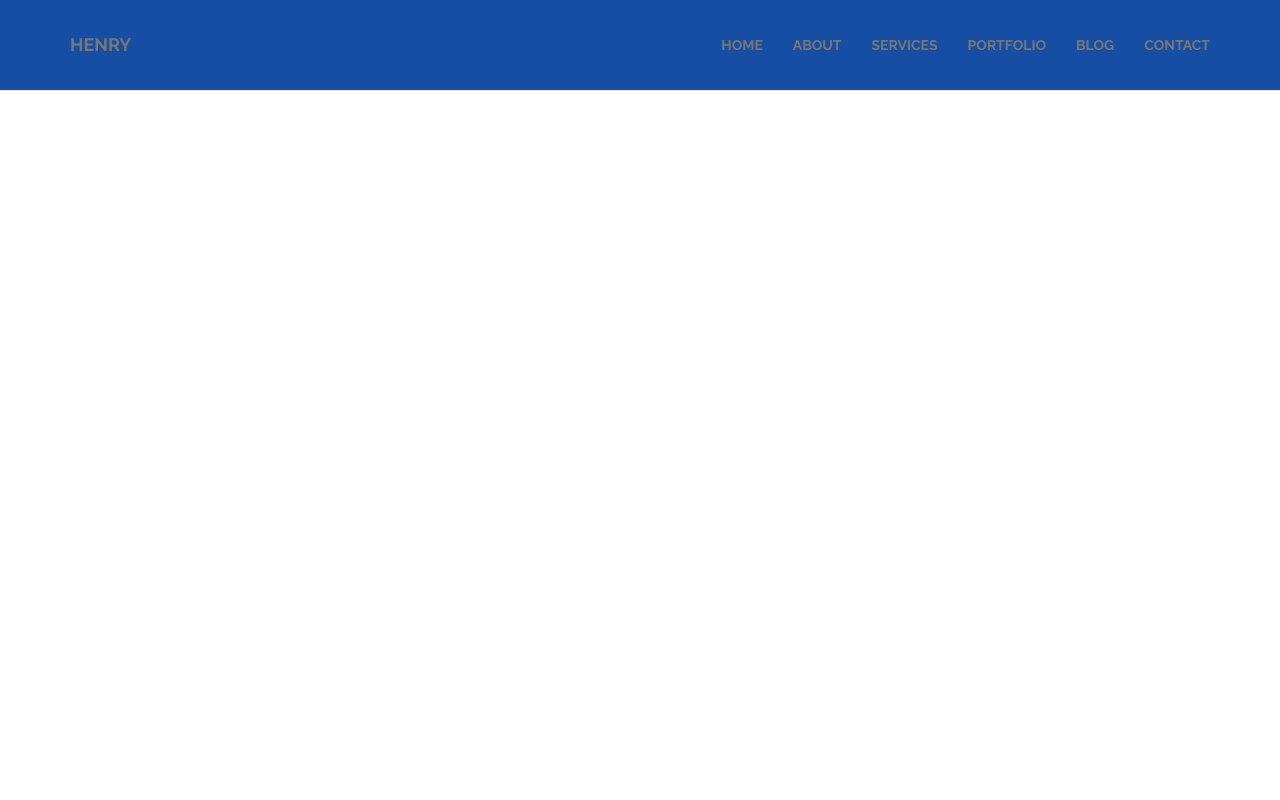
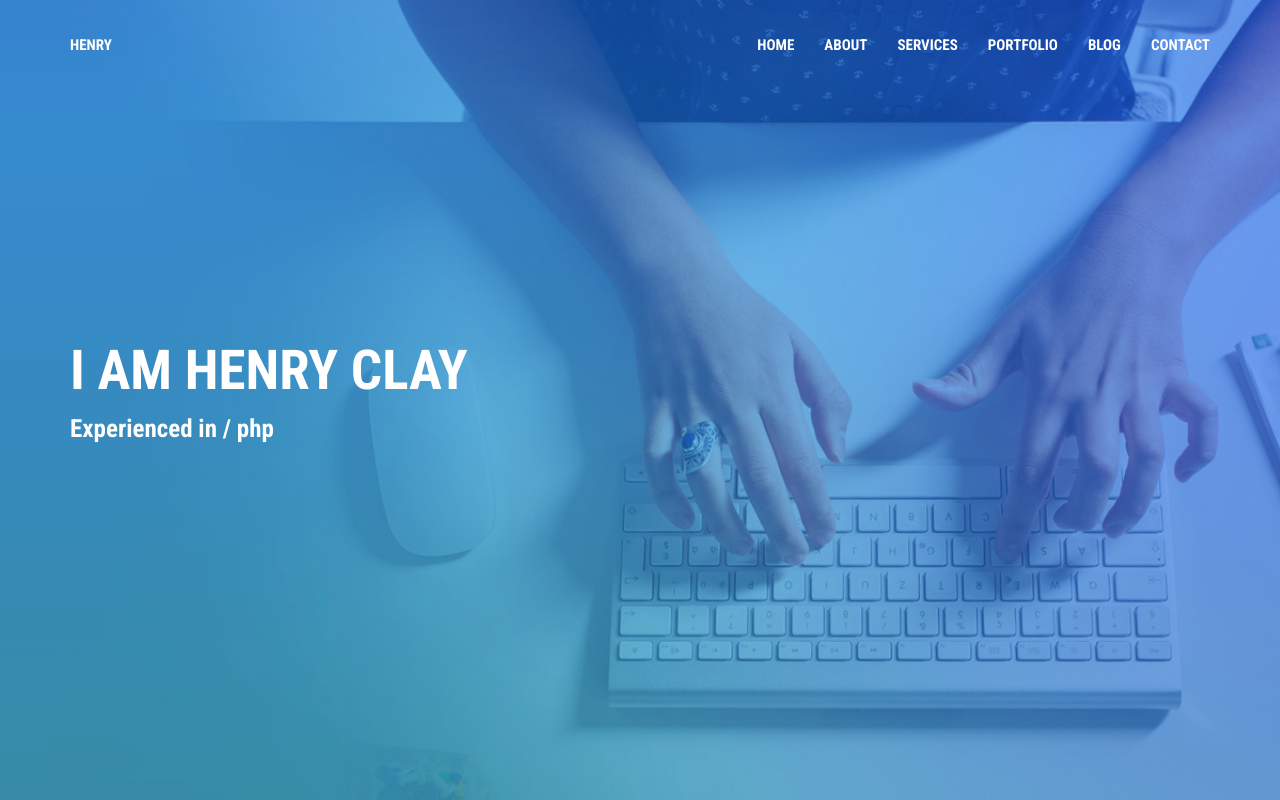
Before and after one commit to luuszy/css1, a website: page app/index.html in a window 1280 px wide. Drawn offline with nearby package versions, Linux system fonts and the light colour scheme.

Commit message:
add background image and main title

```diff
--- a/app/css/style.less
+++ b/app/css/style.less
@@ -1,27 +1,72 @@
 @padding: 20px;
 @color1: #164EA3;
 @color2: #FFFFFF;
+@background-color: transparent;
+@font-weight: 100;
+@font-size: 10px;
+/*---====================================================================
+1 - Google Font
+======================================================================---*/
+@import url('https://fonts.googleapis.com/css?family=Raleway:300,400,600,700|Roboto+Condensed:300,400,700');
+
+@import url('https://fonts.googleapis.com/css?family=Ubuntu');
+/*---====================================================================
+2 - Main styles
+======================================================================---*/
+body {
+  width: 100%;
+  height: 100%;
+}
+html {
+  width: 100%;
+  height: 100%;
+}
+h1, h2, h3, h4, h5, h6 {
+  font-family: "Roboto Condensed", sans-serif;
+  font-weight: 700;
+  margin-top: 0px;
+  margin-bottom: 10px;
+  text-transform: uppercase;
+}
 .upperCase {
   text-transform: uppercase;
 };
 .fontRaleway {
-  font-family: Raleway;
+  font-family: "Raleway";
 }
-.fontRalewayWeight1 {
-  font-weight: 400;
+.fontRoboto {
+  font-family: "Roboto Condensed", sans-serif;
 }
-.fontRalewayWeight2 {
-  font-weight: 700;
-}
-
-
 .menu-top {
   padding: @padding;
-  background-color: @color1;
+  background-color: @background-color;
+  color: @color2;
+  border-bottom: none;
 }
 .navbar-right li a, .navbar-header a {
   .upperCase;
-  .fontRaleway;
-  .fontRalewayWeight2;
+  .fontRoboto;
+  font-weight: @font-weight*7;
   color: @color2;
+  font-size: @font-size*1.5;
 };
+
+#section-home {
+  height: 100%;
+  background: url("../assets/img/bg/top-header.jpg") no-repeat fixed 50% 50% / cover;
+  padding: 0px;
+  position: relative;
+  overflow: hidden;
+}
+.main-title {
+  color: @color2;
+  .fontRoboto;
+  padding-top: @padding*17;
+  font-weight: @font-weight*7;
+}
+.main-title h1 {
+  font-size: @font-size*5.5;
+}
+.main-title p {
+  font-size: @font-size*2.5;
+}
--- a/app/index.html
+++ b/app/index.html
@@ -11,6 +11,7 @@
         Fonts
         =============================================== -->
     <link href="https://fonts.googleapis.com/css?family=Raleway:400,700" rel="stylesheet">
+    <!--<link href="https://fonts.googleapis.com/css?family=Roboto+Condensed:400,700" rel="stylesheet">-->
     <!-- ==============================================
         CSS
         =============================================== -->
@@ -28,7 +29,7 @@
 </head>
 <body>
     <!--navbar section-->
-    <div class="navbar navbar-default navbar-fixed-top menu-top">
+    <nav class="navbar navbar-fixed-top menu-top">
         <div class="container">
             <div class="navbar-header">
                 <button type="button" class="navbar-toggle" data-toggle="collapse" data-target=".navbar-collapse">
@@ -52,10 +53,24 @@
                 </nav>
             </div>
         </div>
-    </div>
+    </nav>
     <!--End navbar section-->
 
-
+    <!--Home section-->
+    <section class="section-home" id="section-home">
+        <div class="container">
+            <div class="main-title">
+                <h1>i am henry clay</h1>
+                <p>Experienced in / php</p>
+                <ul class="list-inline">
+                    <li></li>
+                    <li></li>
+                    <li></li>
+                    <li></li>
+                </ul>
+            </div>
+        </div>
+    </section>
 
 
 
```
Also changed, not shown: app/css/style.css.
